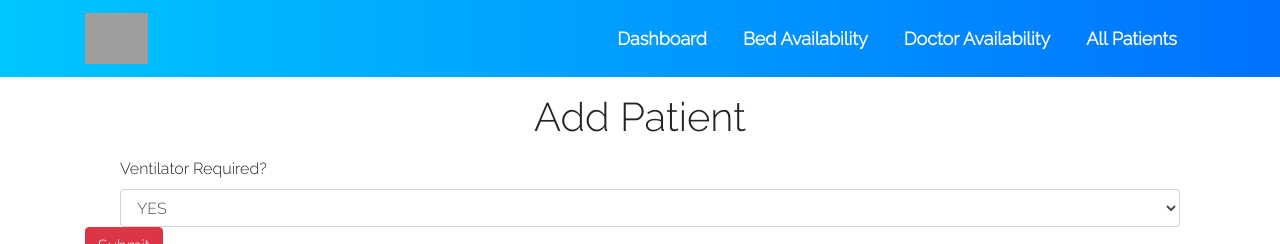
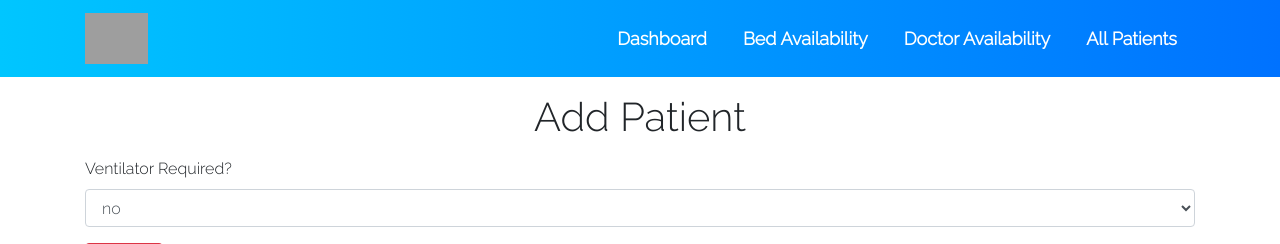
Before and after one commit to Patience-Breakers/Hospital-CMS-for-Covid-19, a Django app: template covidtracker/templates/add_patient.html in a window 1280 px wide. Shown: the top 244 px of the page. Run offline with Django 3.2, Linux system fonts and the light colour scheme; the template is opened without the code that fills it, so the values that code supplies are empty; some libraries are stand-ins or nearby versions; grey boxes are pictures that could not be loaded.

Commit message:
forms now look amazing

```diff
--- a/covidtracker/static/css/base.css
+++ b/covidtracker/static/css/base.css
@@ -313,3 +313,45 @@ a.highlight {
 /*
    *foooter end
 */
+/*forms styling for the django automatic forms */
+input[type="text"],
+select,
+textarea {
+  width: 100%;
+  padding: 12px;
+  border: 1px solid #ccc;
+  border-radius: 4px;
+  resize: vertical;
+}
+
+input[type="number"],
+select,
+textarea {
+  width: 100%;
+  padding: 12px;
+  border: 1px solid #ccc;
+  border-radius: 4px;
+  resize: vertical;
+}
+
+input[type="email"],
+select,
+textarea {
+  width: 100%;
+  padding: 12px;
+  border: 1px solid #ccc;
+  border-radius: 4px;
+  resize: vertical;
+}
+input[type="checkbox"] {
+  /* width: 100%; */
+  padding: 12px;
+  border: 1px solid #ccc;
+  border-radius: 4px;
+  resize: vertical;
+}
+ul.form-group {
+  list-style-type: none;
+}
+
+/******************************************/
--- a/covidtracker/templates/add_patient.html
+++ b/covidtracker/templates/add_patient.html
@@ -15,15 +15,16 @@
             {{ form.as_ul }}
 
         </ul>
-        <div class="container">
-            <div class="form-check">
-                <label for="ventilator">Ventilator Required?</label>
-                <select name="ventilator" class="form-control" id="ventilator">
-                    <option value="yes">YES</option>
-                    <option value="no">NO</option>
-                </select>
-            </div>
-        </div>
+
+        <ul>
+            <label for="ventilator">Ventilator Required?</label>
+            <select name="ventilator" class="form-control" id="ventilator">
+                <option value="no">no</option>
+                <option value="yes">yes</option>
+            </select>
+        </ul>
+
+
 
         <input class="btn-danger btn" type="submit">
     </form>
```
Also changed, not shown: covidtracker/db.sqlite3.
